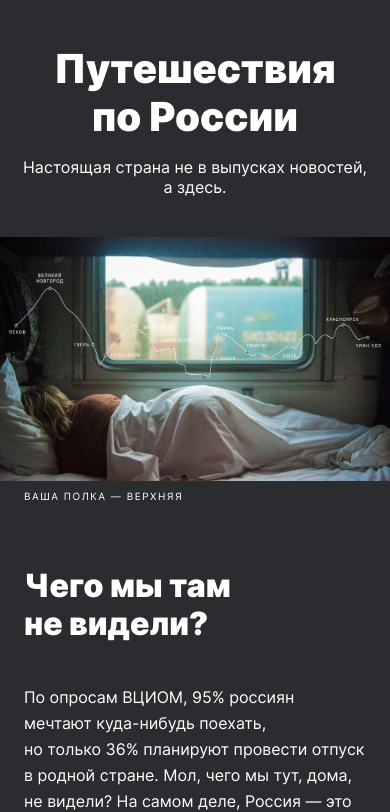
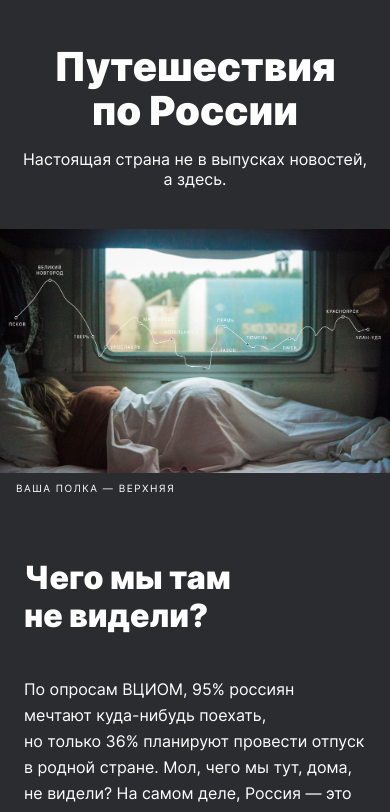
Before and after one commit to romaka4/russian-travel, a plain HTML site: page index.html in a window 390 px wide. Shown: the part 61-873 px from the top of the page. Drawn offline with Linux system fonts and the light colour scheme.

Commit message:
Поправки

```diff
--- a/blocks/cover/__link/cover__link.css
+++ b/blocks/cover/__link/cover__link.css
@@ -11,6 +11,7 @@
   flex-direction: column;
   justify-content: center;
   align-items: center;
+  background-position: center;
 }
 .cover__link::before {
   content: "";
--- a/blocks/cover/__subtitle/cover__subtitle.css
+++ b/blocks/cover/__subtitle/cover__subtitle.css
@@ -11,5 +11,6 @@
   .cover__subtitle {
     font-size: 14px;
     line-height: 16px;
+    max-width: 288px;
   }
 }
--- a/blocks/cover/__title/cover__title.css
+++ b/blocks/cover/__title/cover__title.css
@@ -11,5 +11,6 @@
   .cover__title {
     font-size: 32px;
     line-height: 35px;
+    margin-bottom: 16px;
   }
 }
--- a/blocks/cover/cover.css
+++ b/blocks/cover/cover.css
@@ -8,12 +8,12 @@
     margin: 92px 0 0;
   }
 }
-@media screen and (max-width: 1024px) {
+@media screen and (max-width: 1023px) {
   .cover {
     margin-top: 90px;
   }
 }
-@media screen and (max-width: 768) {
+@media screen and (max-width: 767px) {
   .cover {
     margin-top: 66px;
   }
--- a/blocks/footer/footer.css
+++ b/blocks/footer/footer.css
@@ -6,7 +6,7 @@
 }
 @media screen and (max-width: 1023px) {
   .footer {
-    margin-top: 88px;
+    margin: 88px 24px 24px;
   }
 }
 @media screen and (max-width: 767px) {
--- a/blocks/lead/__caption/lead__caption.css
+++ b/blocks/lead/__caption/lead__caption.css
@@ -12,3 +12,8 @@
     margin-left: 24px;
   }
 }
+@media screen and (max-width: 767px) {
+  .lead__caption {
+    margin-left: 16px;
+  }
+}
--- a/blocks/lead/__title/lead__title.css
+++ b/blocks/lead/__title/lead__title.css
@@ -16,7 +16,7 @@
 @media screen and (max-width: 767px) {
   .lead__title {
     font-size: 40px;
-    line-height: 1.2;
+    line-height: 44px;
     margin-top: 48px;
   }
 }
--- a/pages/index.css
+++ b/pages/index.css
@@ -44,7 +44,6 @@
 @import url(../blocks/cover/cover.css);
 @import url(../blocks/cover/__title/cover__title.css);
 @import url(../blocks/cover/__subtitle/cover__subtitle.css);
-@import url(../blocks/cover/__overlay/cover__overlay.css);
 @import url(../blocks/cover/__link/cover__link.css);
 /* footer */
 @import url(../blocks/footer/footer.css);
--- a/vendor/fonts.css
+++ b/vendor/fonts.css
@@ -1,54 +1,3 @@
-@font-face {
-  font-family: 'Inter';
-  font-style:  normal;
-  font-weight: 100;
-  font-display: swap;
-  src: url("Inter-Thin.woff2?v=3.19") format("woff2"),
-       url("Inter-Thin.woff?v=3.19") format("woff");
-}
-@font-face {
-  font-family: 'Inter';
-  font-style:  italic;
-  font-weight: 100;
-  font-display: swap;
-  src: url("Inter-ThinItalic.woff2?v=3.19") format("woff2"),
-       url("Inter-ThinItalic.woff?v=3.19") format("woff");
-}
-
-@font-face {
-  font-family: 'Inter';
-  font-style:  normal;
-  font-weight: 200;
-  font-display: swap;
-  src: url("Inter-ExtraLight.woff2?v=3.19") format("woff2"),
-       url("Inter-ExtraLight.woff?v=3.19") format("woff");
-}
-@font-face {
-  font-family: 'Inter';
-  font-style:  italic;
-  font-weight: 200;
-  font-display: swap;
-  src: url("Inter-ExtraLightItalic.woff2?v=3.19") format("woff2"),
-       url("Inter-ExtraLightItalic.woff?v=3.19") format("woff");
-}
-
-@font-face {
-  font-family: 'Inter';
-  font-style:  normal;
-  font-weight: 300;
-  font-display: swap;
-  src: url("Inter-Light.woff2?v=3.19") format("woff2"),
-       url("Inter-Light.woff?v=3.19") format("woff");
-}
-@font-face {
-  font-family: 'Inter';
-  font-style:  italic;
-  font-weight: 300;
-  font-display: swap;
-  src: url("Inter-LightItalic.woff2?v=3.19") format("woff2"),
-       url("Inter-LightItalic.woff?v=3.19") format("woff");
-}
-
 @font-face {
   font-family: 'Inter';
   font-style:  normal;
@@ -56,48 +5,6 @@
   font-display: swap;
   src: url("Inter-Regular.woff2?v=3.19") format("woff2"),
        url("Inter-Regular.woff?v=3.19") format("woff");
-}
-@font-face {
-  font-family: 'Inter';
-  font-style:  italic;
-  font-weight: 400;
-  font-display: swap;
-  src: url("Inter-Italic.woff2?v=3.19") format("woff2"),
-       url("Inter-Italic.woff?v=3.19") format("woff");
-}
-
-@font-face {
-  font-family: 'Inter';
-  font-style:  normal;
-  font-weight: 500;
-  font-display: swap;
-  src: url("Inter-Medium.woff2?v=3.19") format("woff2"),
-       url("Inter-Medium.woff?v=3.19") format("woff");
-}
-@font-face {
-  font-family: 'Inter';
-  font-style:  italic;
-  font-weight: 500;
-  font-display: swap;
-  src: url("Inter-MediumItalic.woff2?v=3.19") format("woff2"),
-       url("Inter-MediumItalic.woff?v=3.19") format("woff");
-}
-
-@font-face {
-  font-family: 'Inter';
-  font-style:  normal;
-  font-weight: 600;
-  font-display: swap;
-  src: url("Inter-SemiBold.woff2?v=3.19") format("woff2"),
-       url("Inter-SemiBold.woff?v=3.19") format("woff");
-}
-@font-face {
-  font-family: 'Inter';
-  font-style:  italic;
-  font-weight: 600;
-  font-display: swap;
-  src: url("Inter-SemiBoldItalic.woff2?v=3.19") format("woff2"),
-       url("Inter-SemiBoldItalic.woff?v=3.19") format("woff");
 }
 
 @font-face {
@@ -110,89 +17,9 @@
 }
 @font-face {
   font-family: 'Inter';
-  font-style:  italic;
-  font-weight: 700;
-  font-display: swap;
-  src: url("Inter-BoldItalic.woff2?v=3.19") format("woff2"),
-       url("Inter-BoldItalic.woff?v=3.19") format("woff");
-}
-
-@font-face {
-  font-family: 'Inter';
-  font-style:  normal;
-  font-weight: 800;
-  font-display: swap;
-  src: url("Inter-ExtraBold.woff2?v=3.19") format("woff2"),
-       url("Inter-ExtraBold.woff?v=3.19") format("woff");
-}
-@font-face {
-  font-family: 'Inter';
-  font-style:  italic;
-  font-weight: 800;
-  font-display: swap;
-  src: url("Inter-ExtraBoldItalic.woff2?v=3.19") format("woff2"),
-       url("Inter-ExtraBoldItalic.woff?v=3.19") format("woff");
-}
-
-@font-face {
-  font-family: 'Inter';
   font-style:  normal;
   font-weight: 900;
   font-display: swap;
   src: url("Inter-Black.woff2?v=3.19") format("woff2"),
        url("Inter-Black.woff?v=3.19") format("woff");
 }
-@font-face {
-  font-family: 'Inter';
-  font-style:  italic;
-  font-weight: 900;
-  font-display: swap;
-  src: url("Inter-BlackItalic.woff2?v=3.19") format("woff2"),
-       url("Inter-BlackItalic.woff?v=3.19") format("woff");
-}
-
-/* -------------------------------------------------------
-Variable font.
-Usage:
-
-  html { font-family: 'Inter', sans-serif; }
-  @supports (font-variation-settings: normal) {
-    html { font-family: 'Inter var', sans-serif; }
-  }
-*/
-@font-face {
-  font-family: 'Inter var';
-  font-weight: 100 900;
-  font-display: swap;
-  font-style: normal;
-  src: url("Inter-roman.var.woff2?v=3.19") format("woff2");
-}
-@font-face {
-  font-family: 'Inter var';
-  font-weight: 100 900;
-  font-display: swap;
-  font-style: italic;
-  src: url("Inter-italic.var.woff2?v=3.19") format("woff2");
-}
-
-
-/* --------------------------------------------------------------------------
-[EXPERIMENTAL] Multi-axis, single variable font.
-
-Slant axis is not yet widely supported (as of February 2019) and thus this
-multi-axis single variable font is opt-in rather than the default.
-
-When using this, you will probably need to set font-variation-settings
-explicitly, e.g.
-
-  * { font-variation-settings: "slnt" 0deg }
-  .italic { font-variation-settings: "slnt" 10deg }
-
-*/
-@font-face {
-  font-family: 'Inter var experimental';
-  font-weight: 100 900;
-  font-display: swap;
-  font-style: oblique 0deg 10deg;
-  src: url("Inter.var.woff2?v=3.19") format("woff2");
-}
```
